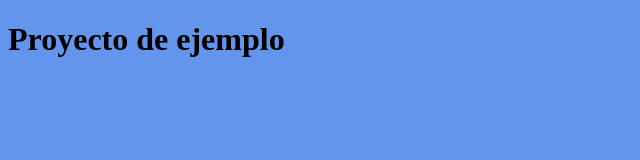
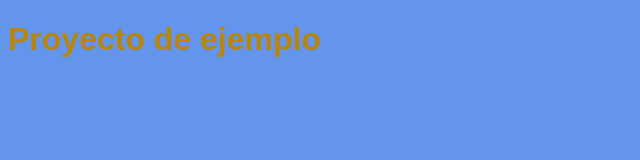
Before and after one commit to abel-beltrand/CursoGit, a plain HTML site: page index.html in a window 1280 px wide. Shown: the whole page, without its empty margins (0-640 px from the left). Drawn offline with Linux system fonts and the light colour scheme.

Commit message:
Se cambió el tipo de fuente, el color y se puso en negritas.

```diff
--- a/css/styles.css
+++ b/css/styles.css
@@ -1,3 +1,6 @@
 body{
     background-color: cornflowerblue;
+    font-family: Arial, Helvetica, sans-serif;
+    font-weight: bold;
+    color: darkgoldenrod;
 }
```
